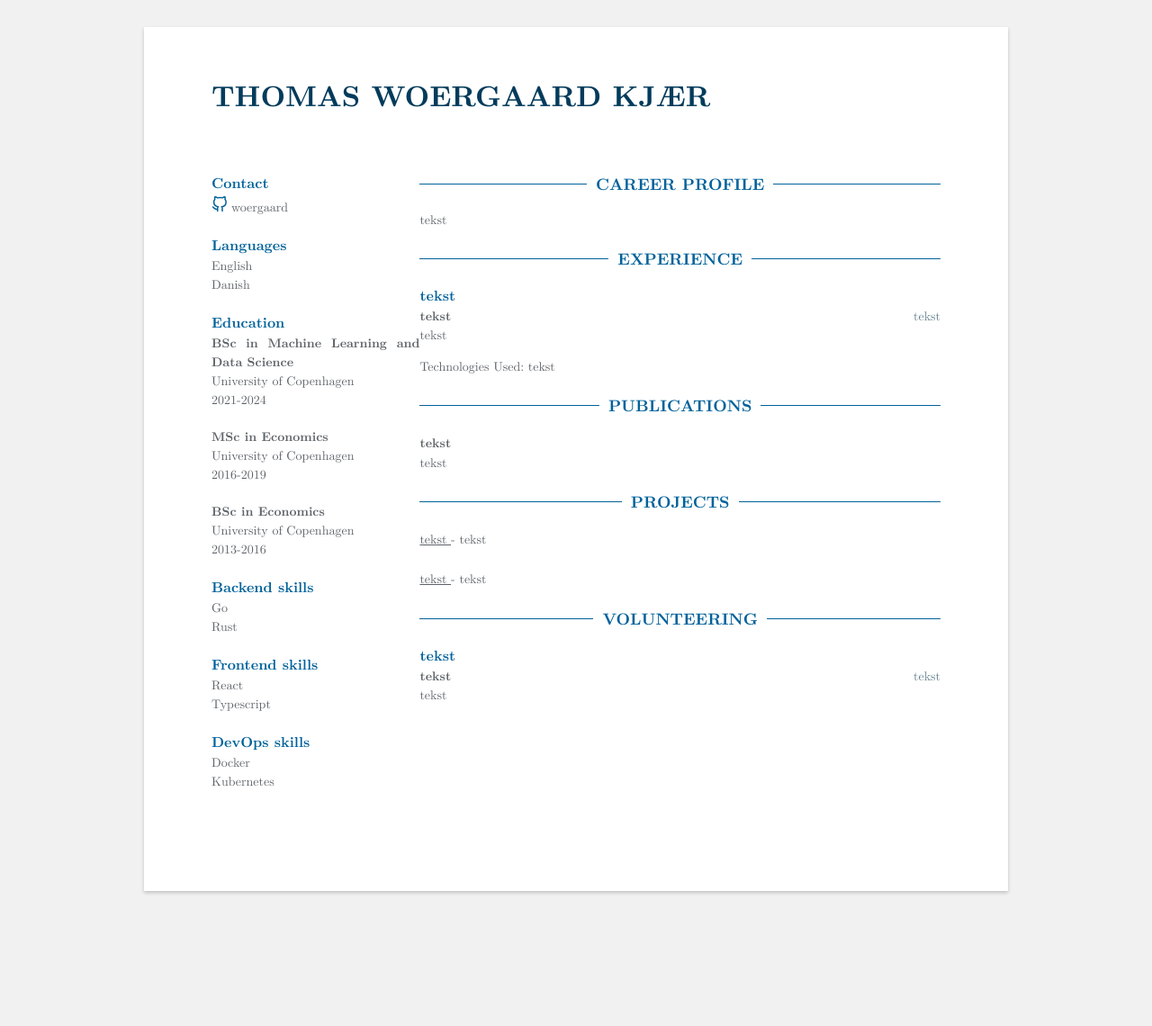
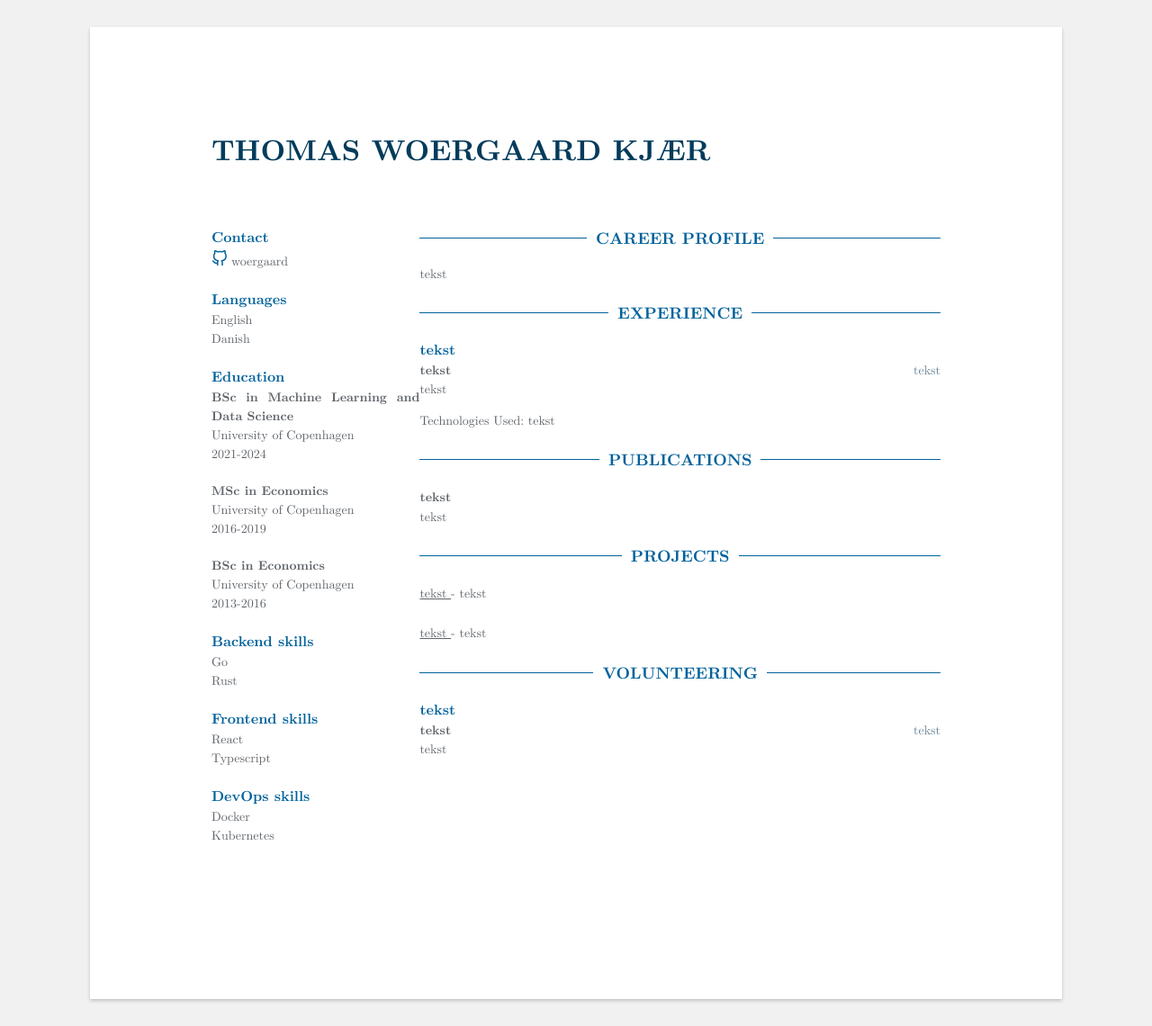
Before and after one commit to Woergaard/Woergaard.github.io, a Jekyll site: the page built from index.html, in a window 1280 px wide. Shown: the whole page at 90% size. Built offline with Jekyll 4.4.1, drawn with Linux system fonts in a browser that asks for light colours; before the commit the page ends 1020 px from its top, so only the background shows below that.

Commit message:
Updating

```diff
--- a/_sass/_base.scss
+++ b/_sass/_base.scss
@@ -14,7 +14,7 @@ body {
     margin: 0 auto;
     background-color: var(--bg-color-cv);
     box-shadow: 0px 2px 4px rgba(0,0,0,0.2);
-    padding:30px;
+    padding:90px;
     margin-top:30px;
     margin-bottom: 30px;
     .container-block {
```
